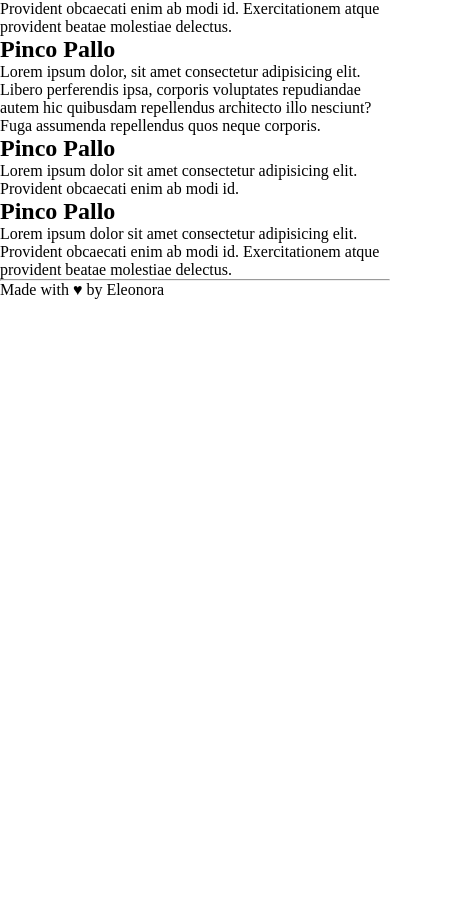
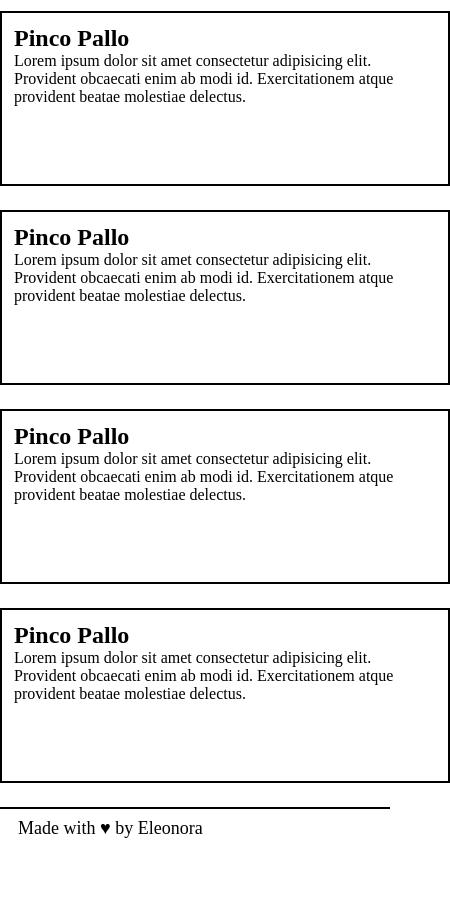
Before and after one commit to EleonoraLosciuto/htmlcss-wireframe, a plain HTML site: page index.html in a window 390 px wide. Shown: the part 84-985 px from the top of the page, 450 px wide, since content can reach past the window. Before the commit the page ends 844 px from the top, so only its background shows below. Drawn offline with Linux system fonts and the light colour scheme.

Commit message:
set CSS rules and flexbox / mobile first

```diff
--- a/index.html
+++ b/index.html
@@ -13,14 +13,22 @@
         <hr>
     </header>
     <main>
-        <h2>Pinco Pallo</h2>
-        <p>Lorem ipsum dolor sit amet consectetur adipisicing elit. Provident obcaecati enim ab modi id. Exercitationem atque provident beatae molestiae delectus.</p>
-        <h2>Pinco Pallo</h2>
-        <p>Lorem ipsum dolor, sit amet consectetur adipisicing elit. Libero perferendis ipsa, corporis voluptates repudiandae autem hic quibusdam repellendus architecto illo nesciunt? Fuga assumenda repellendus quos neque corporis.</p>
-        <h2>Pinco Pallo</h2>
-        <p>Lorem ipsum dolor sit amet consectetur adipisicing elit. Provident obcaecati enim ab modi id.</p>
-        <h2>Pinco Pallo</h2>
-        <p>Lorem ipsum dolor sit amet consectetur adipisicing elit. Provident obcaecati enim ab modi id. Exercitationem atque provident beatae molestiae delectus.</p>
+        <section class="card">
+            <h2>Pinco Pallo</h2>
+            <p>Lorem ipsum dolor sit amet consectetur adipisicing elit. Provident obcaecati enim ab modi id. Exercitationem atque provident beatae molestiae delectus.</p>
+        </section>
+         <section class="card">
+            <h2>Pinco Pallo</h2>
+            <p>Lorem ipsum dolor sit amet consectetur adipisicing elit. Provident obcaecati enim ab modi id. Exercitationem atque provident beatae molestiae delectus.</p>
+        </section>
+        <section class="card">
+            <h2>Pinco Pallo</h2>
+            <p>Lorem ipsum dolor sit amet consectetur adipisicing elit. Provident obcaecati enim ab modi id. Exercitationem atque provident beatae molestiae delectus.</p>
+        </section>
+        <section class="card">
+            <h2>Pinco Pallo</h2>
+            <p>Lorem ipsum dolor sit amet consectetur adipisicing elit. Provident obcaecati enim ab modi id. Exercitationem atque provident beatae molestiae delectus.</p>
+        </section>
     </main>
     <footer>
         <hr>
--- a/style.css
+++ b/style.css
@@ -3,3 +3,40 @@
     padding: 0;
     box-sizing: border-box;
 }
+
+body {
+   weight: 512px;
+   height: 985px;
+}
+
+.card {
+    border: 2px solid black;
+    margin: 1.5em auto;
+    width: 450px;
+    height: 175px;
+}
+
+p {
+    padding-bottom: 2em;
+}
+
+h1 {
+    padding: 0.5em;
+}
+
+.card > h2 {
+    padding: 0.5em 0.5em 0 0.5em;
+}
+
+.card > p {
+    padding: 0 12px;
+}
+
+hr {
+    border: 1px solid black;
+}
+
+footer > p {
+    padding: 0.5em 1em;
+    font-size: large;
+}
```
